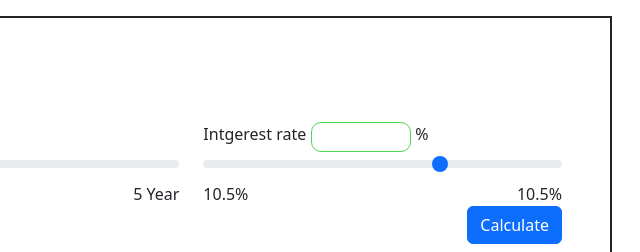
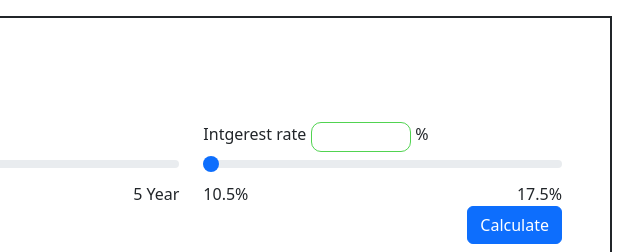
Before and after one commit to Umakant-955/EMI-Calculator, a plain HTML site: page index.html in a window 1280 px wide. Shown: the top 252 px of the page, 640-1280 px from the left. Drawn offline with nearby package versions, Linux system fonts and the light colour scheme.

Commit message:
Update index.html

```diff
--- a/index.html
+++ b/index.html
@@ -35,9 +35,9 @@
                 <div class="input-group">
                     <label for="">Intgerest rate</label><div id="lblRate"></div><label for="">%</label>
                 </div>
-                <div><input onchange="rateAdd()" id="rangeRate" class="form-range" type="range" min="10.5" max="21" value="17.5" step="0.1"></div>
+                <div><input onchange="rateAdd()" id="rangeRate" class="form-range" type="range" min="10.5" max="21" value="10.5" step="0.1"></div>
                 <div class="float-start">10.5%</div>
-                <div class="float-end">10.5%</div>
+                <div class="float-end">17.5%</div>
             </div>
         </div>
         <div class="float-end"><button onclick="Calculate()" class="btn btn-primary"> Calculate </button></div>
```
